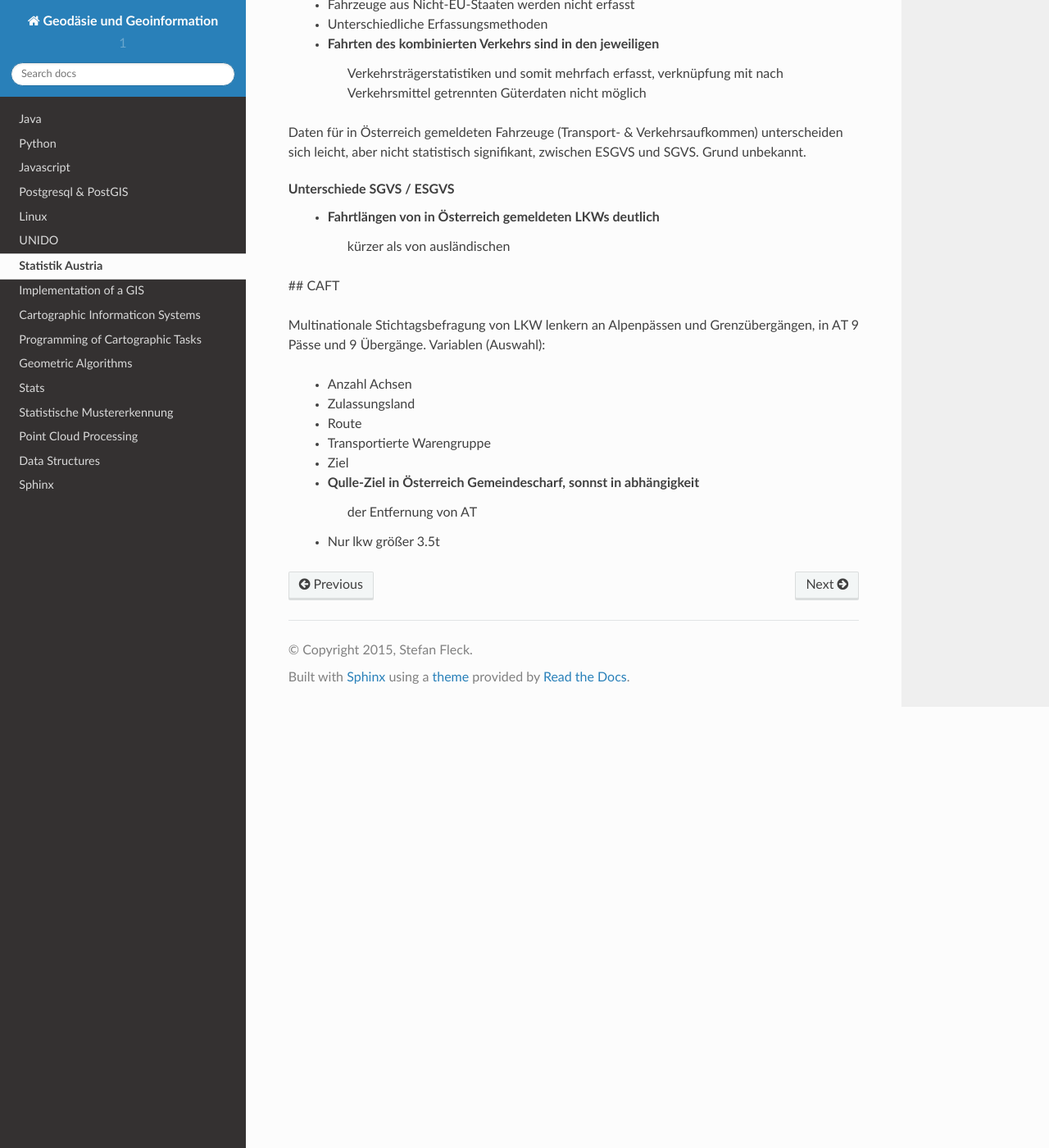
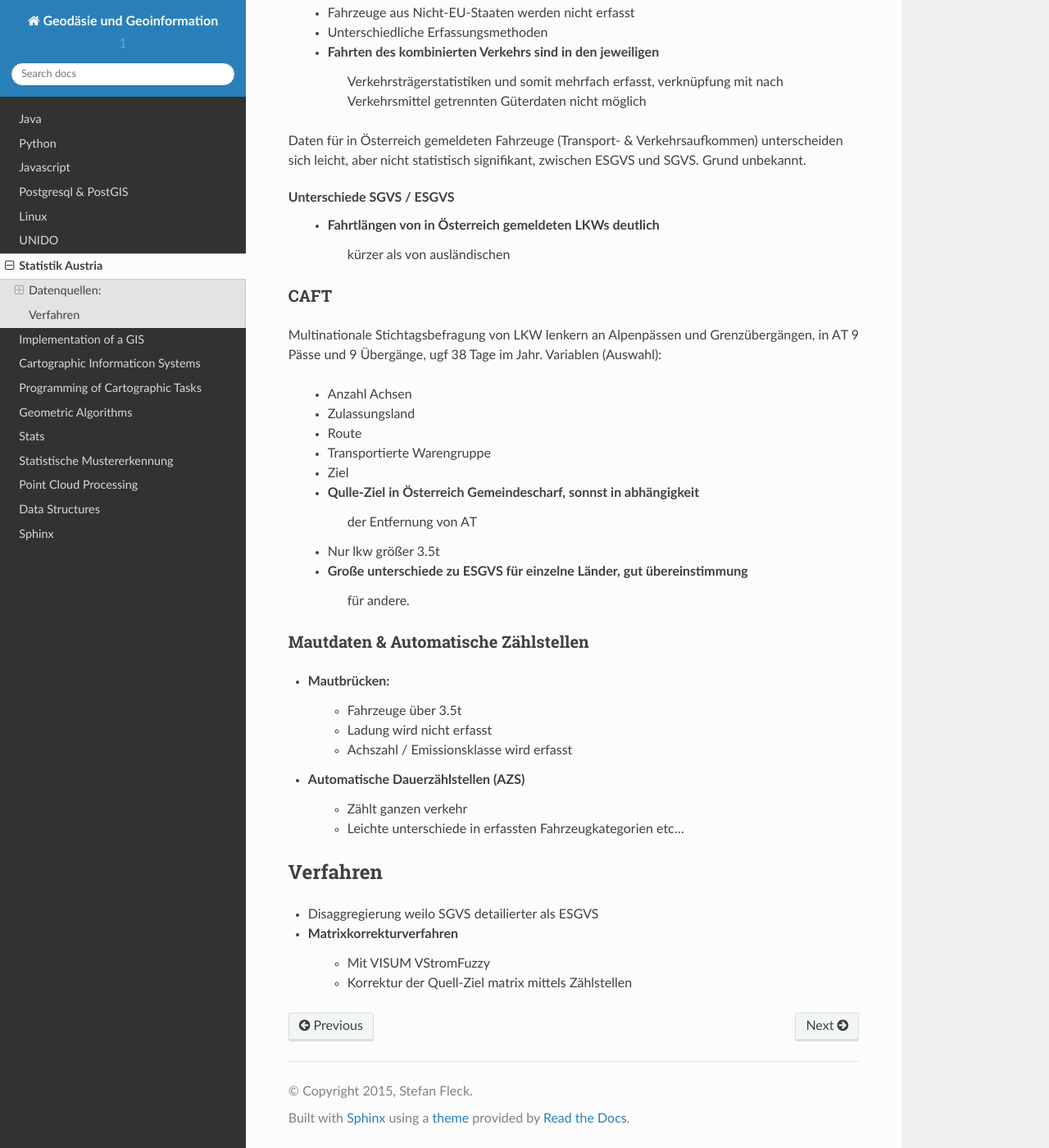
Before and after one commit to hoelk/notes, a Sphinx documentation site: the page built from source/statat.rst, in a window 1280 px wide and 1400 px high, scrolled down 787 px. Shown: the whole window at 82% size. Built offline with Sphinx 7.4.7 and the Read the Docs theme 2.0.0, drawn with Linux system fonts in a browser that asks for light colours; some of the changed text lies outside the part shown.

Commit message:
update IMoVe Güter

```diff
--- a/source/statat.rst
+++ b/source/statat.rst
@@ -5,8 +5,10 @@ ESGVS - Europäische Straßengüterverkehrsstatistik
 SGVS  - (Österreichische) Straßengüterverkehrsstatistik
 
 Datenquellen:
+*************
 
-## ESGVS / SGVS
+ESGVS / SGVS
+============
 
 ESGVS: Statistiken der Einzelländer werden geprüft und aggregier
     * Aggregationsebene: Nuts 3 (= Bezirke)
@@ -39,10 +41,11 @@ Unterschiede SGVS / ESGVS
     * Fahrtlängen von in Österreich gemeldeten LKWs deutlich
         kürzer als von ausländischen
 
-## CAFT
+CAFT
+====
 
 Multinationale Stichtagsbefragung von LKW lenkern an Alpenpässen
-und Grenzübergängen, in AT 9 Pässe und 9 Übergänge.
+und Grenzübergängen, in AT 9 Pässe und 9 Übergänge, ugf 38 Tage im Jahr.
 Variablen (Auswahl):
     * Anzahl Achsen
     * Zulassungsland
@@ -52,3 +55,28 @@ Variablen (Auswahl):
     * Qulle-Ziel in Österreich Gemeindescharf, sonnst in abhängigkeit
         der Entfernung von AT
     * Nur lkw größer 3.5t
+
+    * Große unterschiede zu ESGVS für einzelne Länder, gut übereinstimmung
+        für andere.
+
+
+Mautdaten & Automatische Zählstellen
+====================================
+
+* Mautbrücken:
+    * Fahrzeuge über 3.5t
+    * Ladung wird nicht erfasst
+    * Achszahl / Emissionsklasse wird erfasst
+
+* Automatische Dauerzählstellen (AZS)
+    * Zählt ganzen verkehr
+    * Leichte unterschiede in erfassten Fahrzeugkategorien etc...
+
+
+Verfahren
+*********
+
+* Disaggregierung weilo SGVS detailierter als ESGVS
+* Matrixkorrekturverfahren
+    * Mit VISUM VStromFuzzy
+    * Korrektur der Quell-Ziel matrix mittels Zählstellen
```
